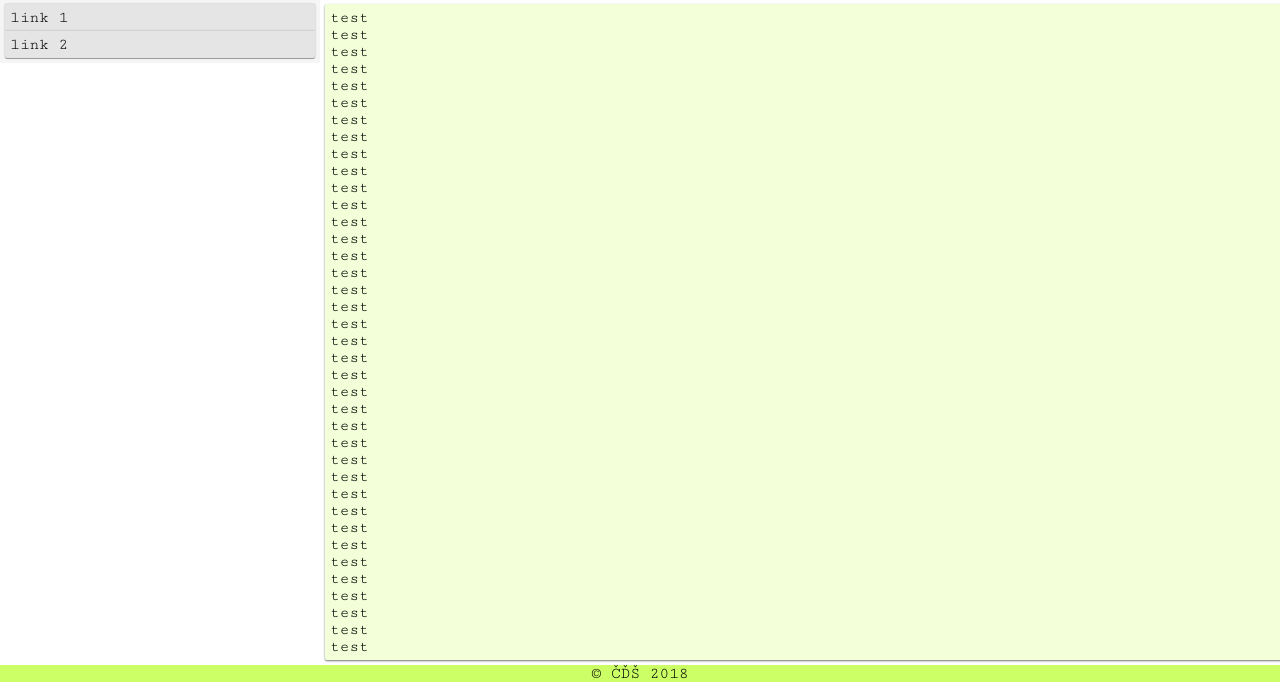
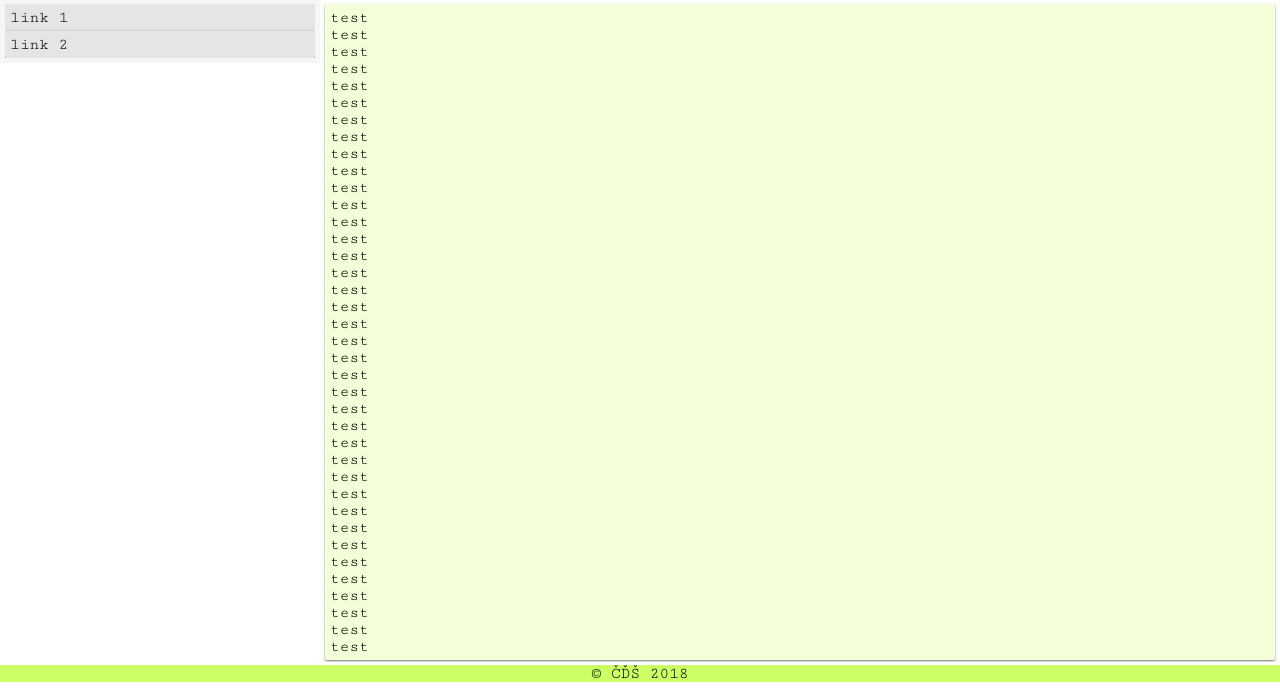
Before and after one commit to hikeislife/hikeislife.kodiranje.io, a plain HTML site: page index.html in a window 1280 px wide. Shown: the part 110-800 px from the top of the page. Drawn offline with Linux system fonts and the light colour scheme.

Commit message:
fixed overflow issues

```diff
--- a/styles/dt-style.css
+++ b/styles/dt-style.css
@@ -15,6 +15,10 @@ nav {
 	background-color: #f5f5f5;
 	margin-top: 2px;
 	padding: 5px !important;
+}
+#content {
+	margin: 5px;
+	margin-top: 7px;
 }
 nav ul li {
 	box-shadow: 0 1px 0px 0 rgba(0, 0, 0, 0.3), 0 0px 2px 0 rgba(0, 0, 0, 0.3);
--- a/styles/style.css
+++ b/styles/style.css
@@ -2,11 +2,13 @@
 	font-family: "Cutive Mono", monospace;
 	margin: 0px;
 	box-sizing: border-box;
+	overflow-x: hidden;
 }
 div#header-top {
 	padding: 0px;
 	height: 70px;
 	background-color: white;
+	overflow: hidden;
 }
 a {
 	text-decoration: none;
@@ -25,9 +27,8 @@ main {
 #content {
 	background-color: rgba(204, 255, 102, 0.25);
 	border-radius: 2px;
-	width: 100%;
 	padding: 5px;
-	margin: 5px;
+	margin: 10px;
 	margin-top: 7px;
 	box-shadow: 0 1px 2px 0 rgba(0, 0, 0, 0.3), 0 1px 2px 0 rgba(0, 0, 0, 0.3);
 }
@@ -78,6 +79,7 @@ footer {
 	z-index: 9999;
 	width: 20px;
 	height: 20px;
+	overflow: hidden;
 }
                                                                   /*-- css for svg logo --*/
 .logo-cog {
```
